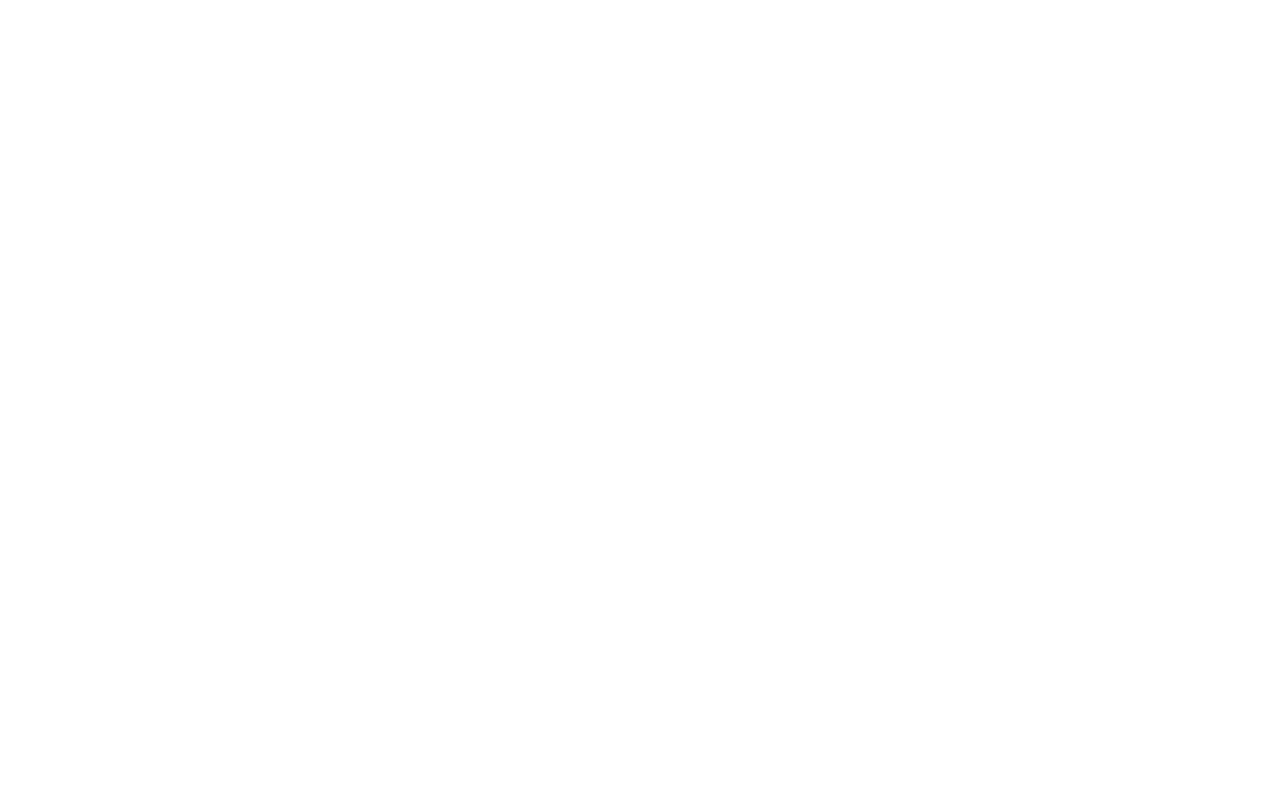
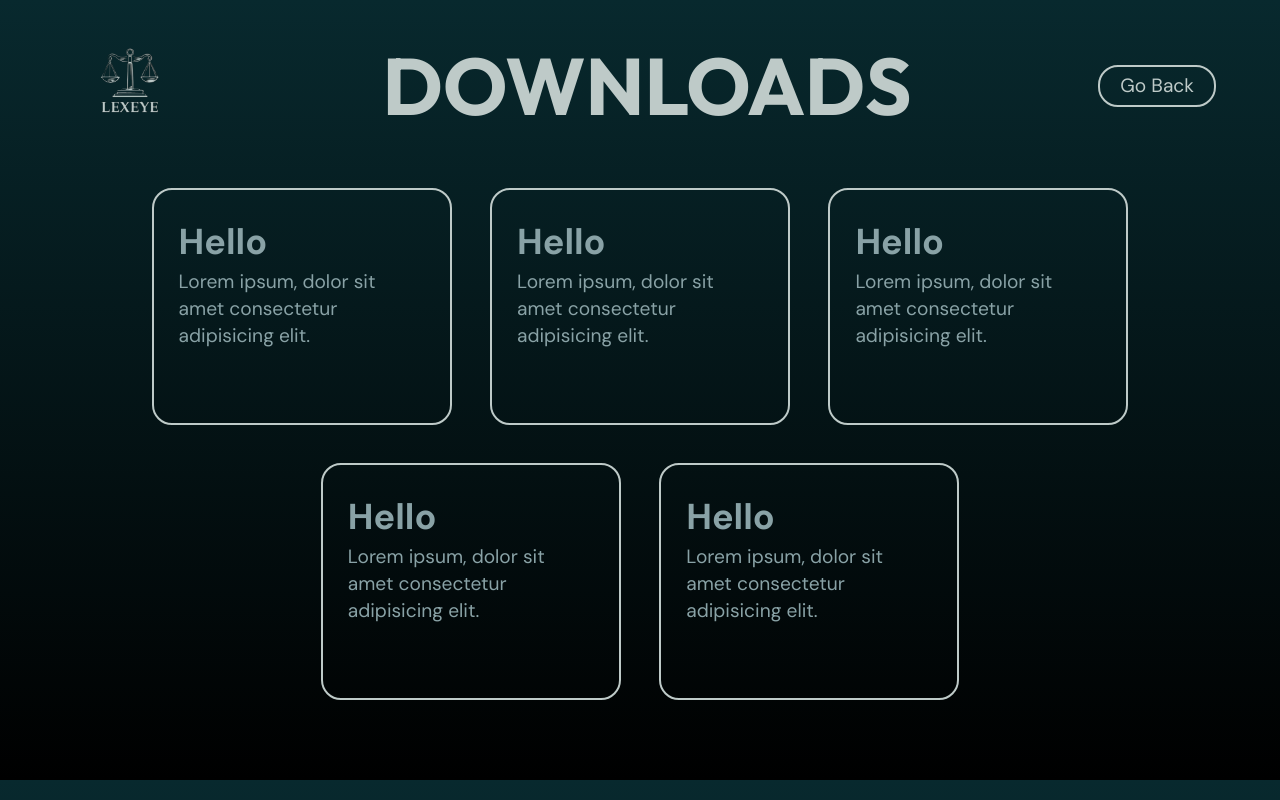
Before and after one commit to muhammad-38/LexEye-Mavericks, a React (Vite) app in the folder Frontend/: page /downloads in a window 1280 px wide. Before the commit this address had no page. Built offline with nearby package versions, Linux system fonts and the light colour scheme.

Commit message:
add download page

```diff
--- a/Frontend/src/App.jsx
+++ b/Frontend/src/App.jsx
@@ -4,6 +4,7 @@ import Cat from './pages/Catagories'
 import Laws from "./pages/Laws";
 import Home from "./pages/Home";
 import Sign from "./pages/Signinup";
+import Downloads from "./pages/Downloads";
 import "./index.css";
 
 const App = () => {
@@ -15,6 +16,7 @@ const App = () => {
           <Route path="/categories" element={<Cat/>}/>
           <Route path="/laws" element={<Laws/>}/>
           <Route path="/signinup" element={<Sign/>}/>
+          <Route path="/downloads" element={<Downloads/>}/>
         </Routes>
     </div>
   )
--- a/Frontend/src/pages/Catagories.jsx
+++ b/Frontend/src/pages/Catagories.jsx
@@ -45,12 +45,12 @@ const Catagories = () => {
           </div>
 
           <div className="categories">
-            <a href="./traffic.html">
+            <Link to="/downloads">
               <img src={Crime} alt="Crime" />
               <div className="categories-name">
                 <h3>CRIMINAL LAWS</h3>
               </div>
-            </a>
+            </Link>
           </div>
 
           <div className="categories">
--- /dev/null
+++ b/Frontend/src/pages/Downloads.jsx
@@ -0,0 +1,52 @@
+import React from 'react'
+import { Link } from 'react-router-dom'
+
+// Import images
+import Logo from "../assets/Actual-Logo.png";
+
+const Downloads = () => {
+    return (
+        <>
+            <div id="traffic">
+                <div id="traffic-heading">
+                    <Link to="/">
+                        <img src={Logo} alt="Logo" className="logo" />
+                    </Link>
+                    <h1>Downloads</h1>
+                    <Link id="goback-btn" to="/">
+                        Go Back
+                    </Link>
+                </div>
+                <div id="traffic-content">
+                    <div class="content-box">
+                        <h1>Hello</h1>
+                        <p>Lorem ipsum, dolor sit amet consectetur adipisicing elit.</p>
+                        <button>Read More</button>
+                    </div>
+                    <div class="content-box">
+                        <h1>Hello</h1>
+                        <p>Lorem ipsum, dolor sit amet consectetur adipisicing elit.</p>
+                        <button>Read More</button>
+                    </div>
+                    <div class="content-box">
+                        <h1>Hello</h1>
+                        <p>Lorem ipsum, dolor sit amet consectetur adipisicing elit.</p>
+                        <button>Read More</button>
+                    </div>
+                    <div class="content-box">
+                        <h1>Hello</h1>
+                        <p>Lorem ipsum, dolor sit amet consectetur adipisicing elit.</p>
+                        <button>Read More</button>
+                    </div>
+                    <div class="content-box">
+                        <h1>Hello</h1>
+                        <p>Lorem ipsum, dolor sit amet consectetur adipisicing elit.</p>
+                        <button>Read More</button>
+                    </div>
+                </div>
+            </div>
+        </>
+    )
+}
+
+export default Downloads
```
